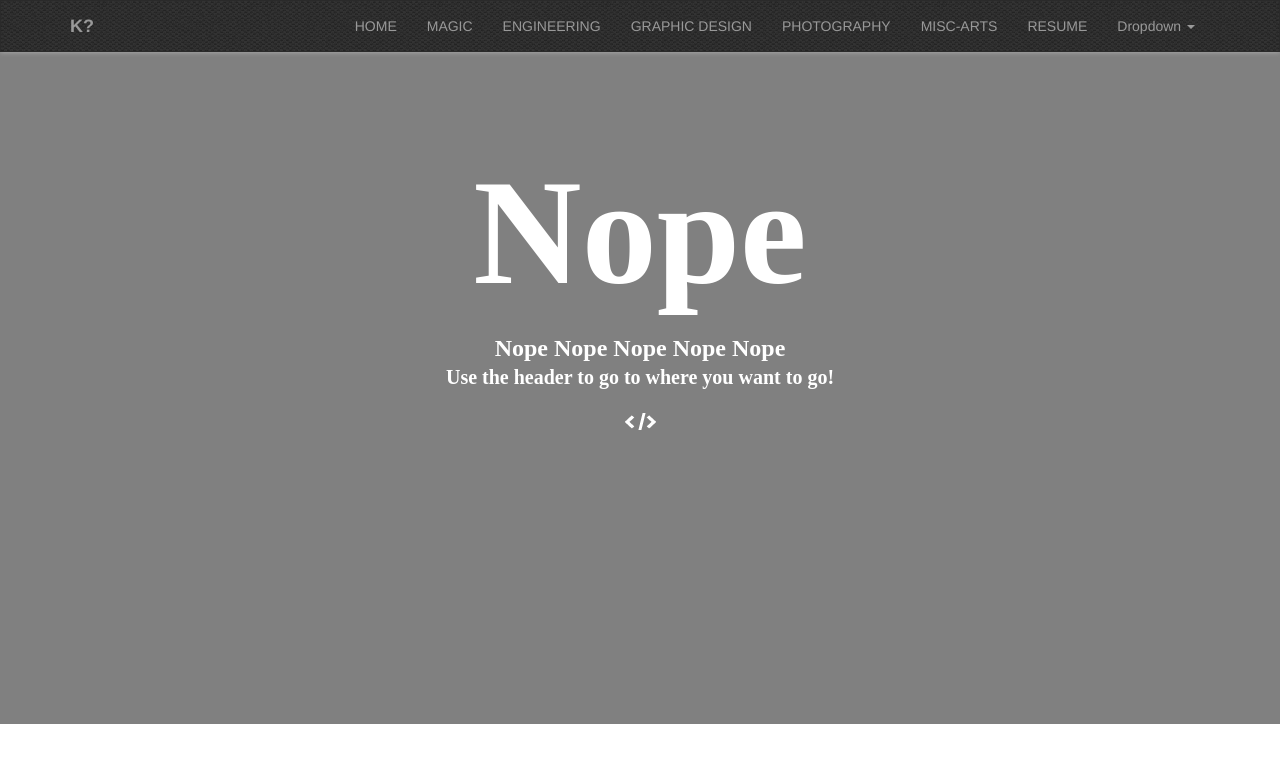
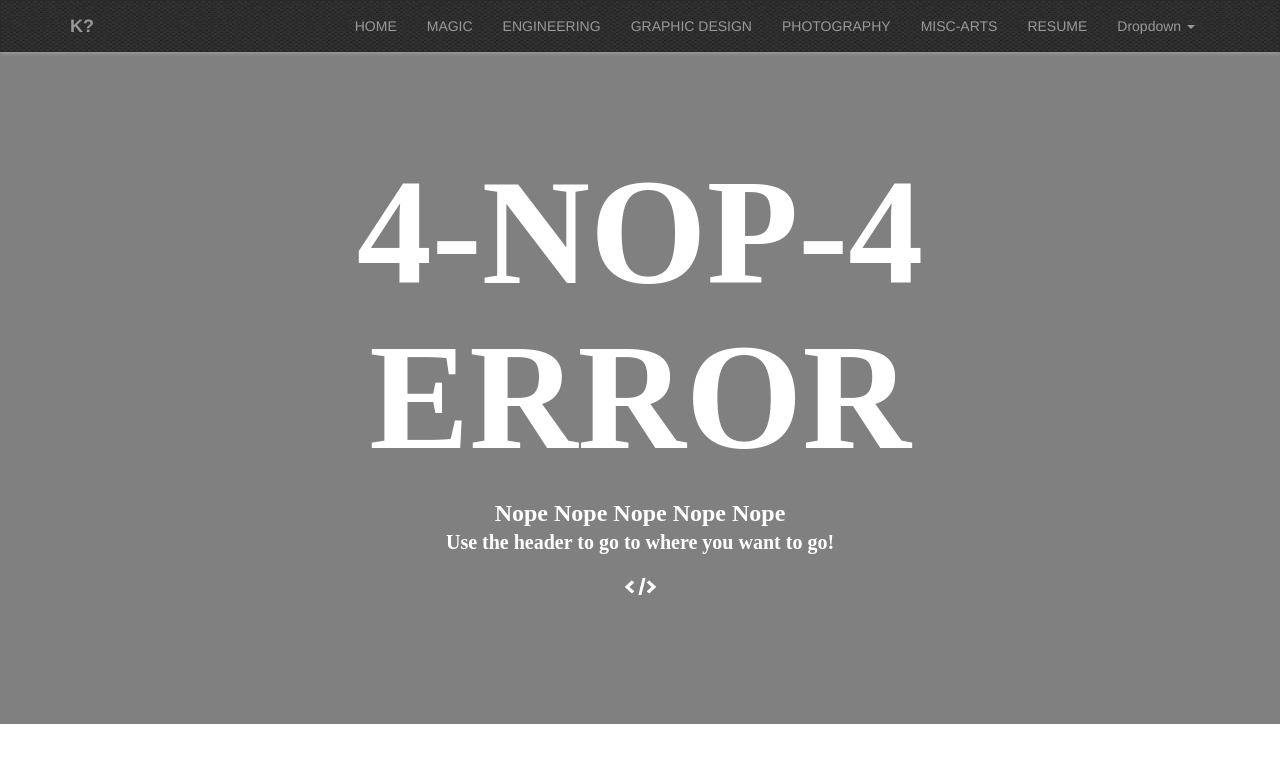
Before and after one commit to kevinhu1/kevinhu1.github.io, a plain HTML site: page 404.html in a window 1280 px wide. Drawn offline with nearby package versions, Linux system fonts and the light colour scheme.

Commit message:
404 title change

```diff
--- a/404.html
+++ b/404.html
@@ -90,7 +90,7 @@
 	<!-- ******************** Head Wrap ******************** -->
 	<div id="headerwrap">
 		<div class="container">
-				<h1 class="title-sub">Nope</h1>
+				<h1 class="title-sub">4-NOP-4 ERROR</h1>
 				<h3 class="title">Nope Nope Nope Nope Nope</h3>
 
 				<h4 class="title">Use the header to go to where you want to go!</h4>
```
